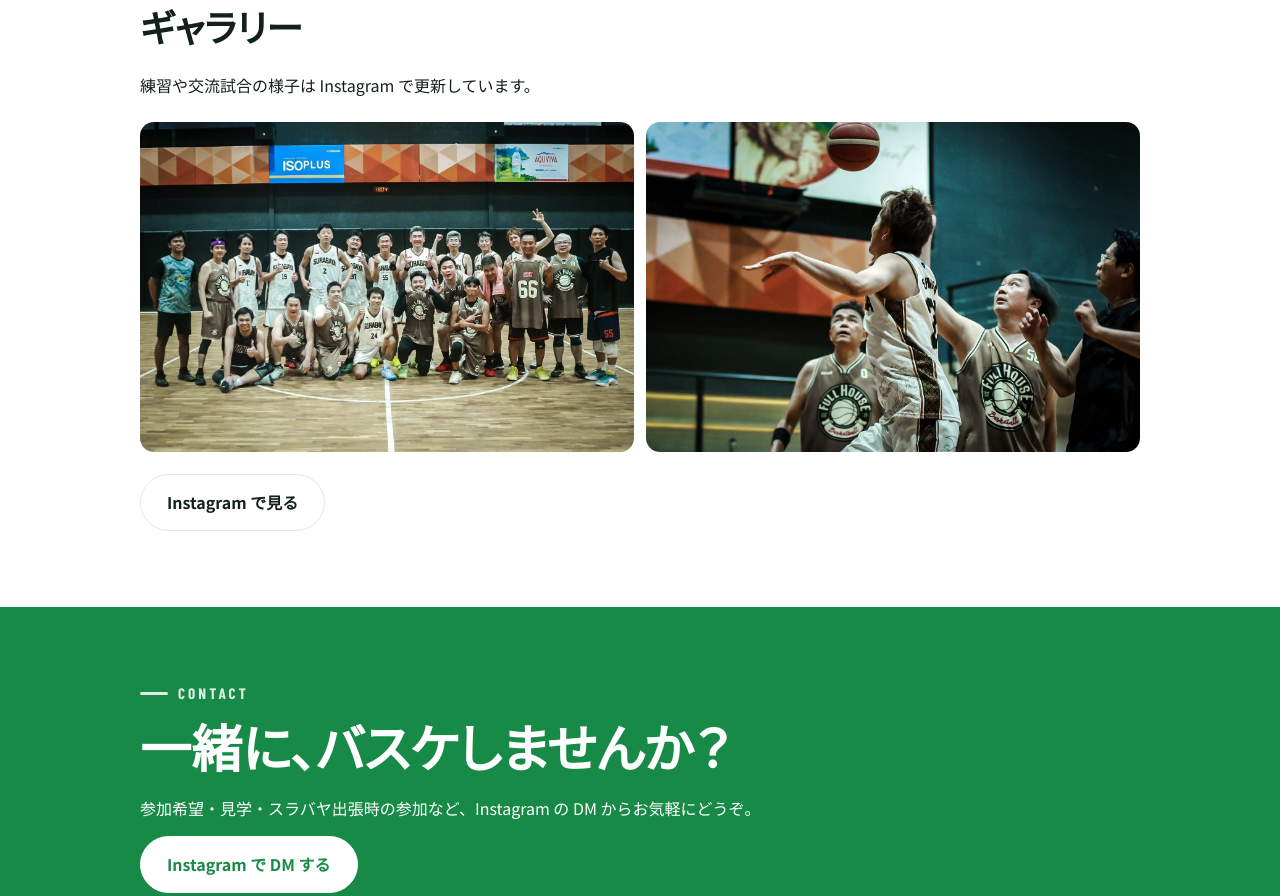
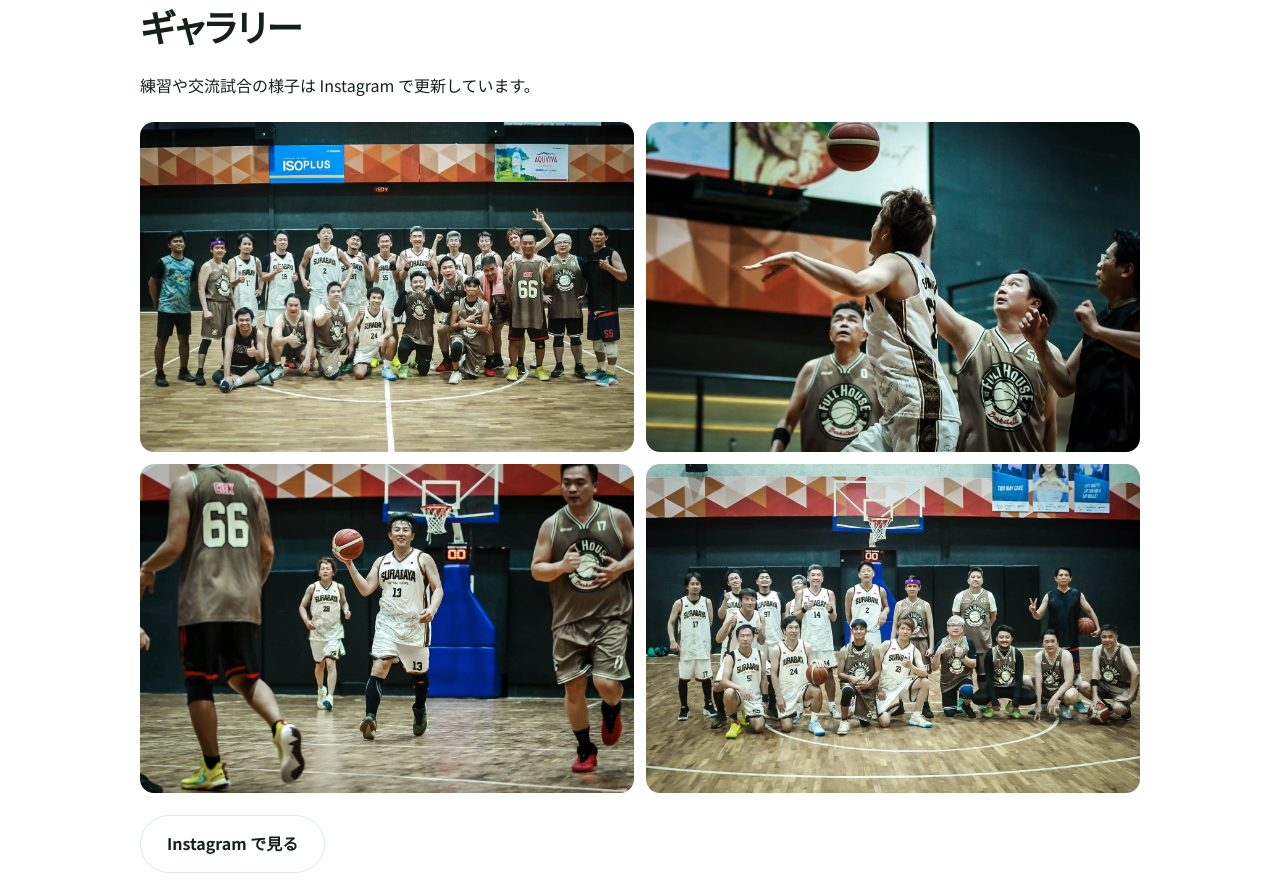
Before and after one commit to surabaya-japanese-basket/surabaya-japanese-basket.github.io, an Astro site: page / in a window 1280 px wide. Shown: the part 2262-3158 px from the top of the page. Built offline with nearby package versions, Linux system fonts and the light colour scheme; Astro itself is replaced by a stand-in of ours; a web font is replaced by a local one.

Commit message:
Add two more photos and switch the gallery to two columns
Photos 03 and 04 are optimized and have no EXIF. The gallery uses
two columns so each photo stays large, and switches to three on
desktop once there are more than four photos.

Co-Authored-By: Claude Sonnet 5.5 <noreply@anthropic.com>

```diff
--- a/src/components/Home.astro
+++ b/src/components/Home.astro
@@ -96,7 +96,7 @@ const photos = Object.entries(
       <p>{t.gallery.lead}</p>
       {
         photos.length > 0 ? (
-          <div class="gallery-grid">
+          <div class:list={['gallery-grid', { many: photos.length > 4 }]}>
             {photos.map((src) => (
               <Image src={src} alt={t.gallery.alt} width={720} height={480} loading="lazy" />
             ))}
--- a/src/styles/global.css
+++ b/src/styles/global.css
@@ -223,7 +223,9 @@ section.block p.note {
   font-size: 0.92rem;
 }
 
-.gallery-grid { display: grid; grid-template-columns: repeat(auto-fit, minmax(260px, 1fr)); gap: 12px; margin: 22px 0; }
+/* 写真は2列で大きく見せる。5枚以上になったらPC幅は3列にする */
+.gallery-grid { display: grid; grid-template-columns: repeat(2, 1fr); gap: 12px; margin: 22px 0; }
+@media (min-width: 900px) { .gallery-grid.many { grid-template-columns: repeat(3, 1fr); } }
 .gallery-grid img { width: 100%; height: auto; aspect-ratio: 3 / 2; object-fit: cover; border-radius: var(--radius); display: block; }
 .gallery-grid .ph {
   aspect-ratio: 1;
```
Also changed, not shown: src/assets/gallery/03.jpg (added), src/assets/gallery/04.jpg (added).
